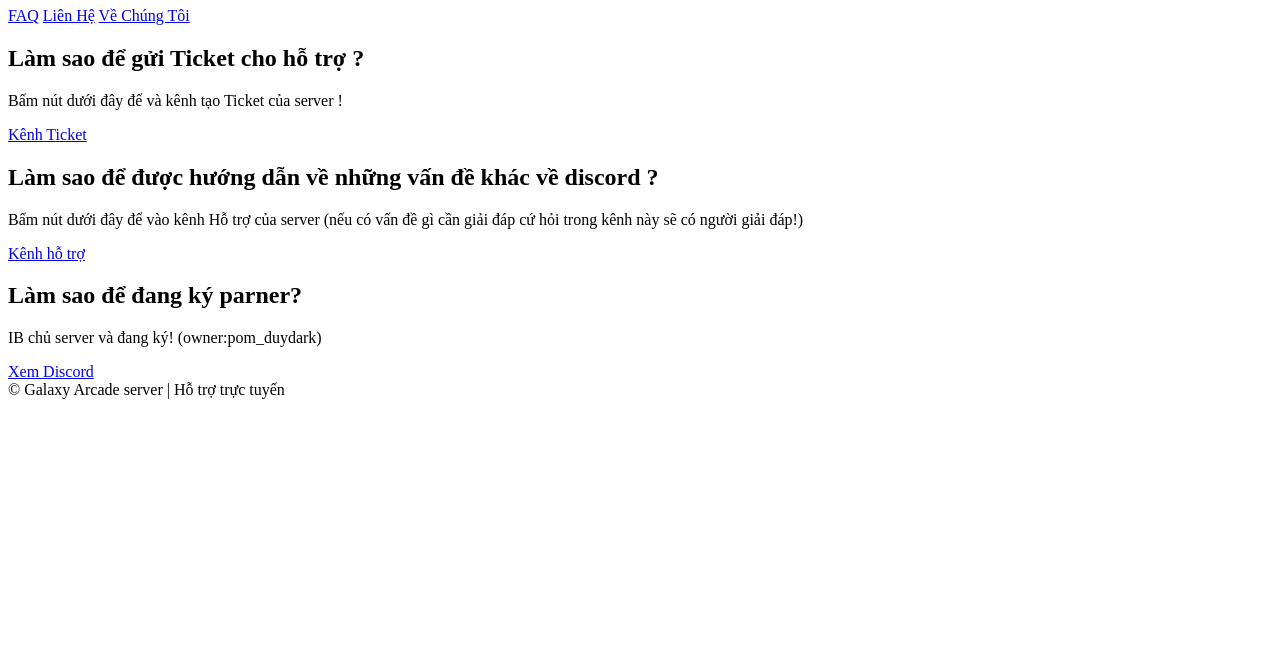
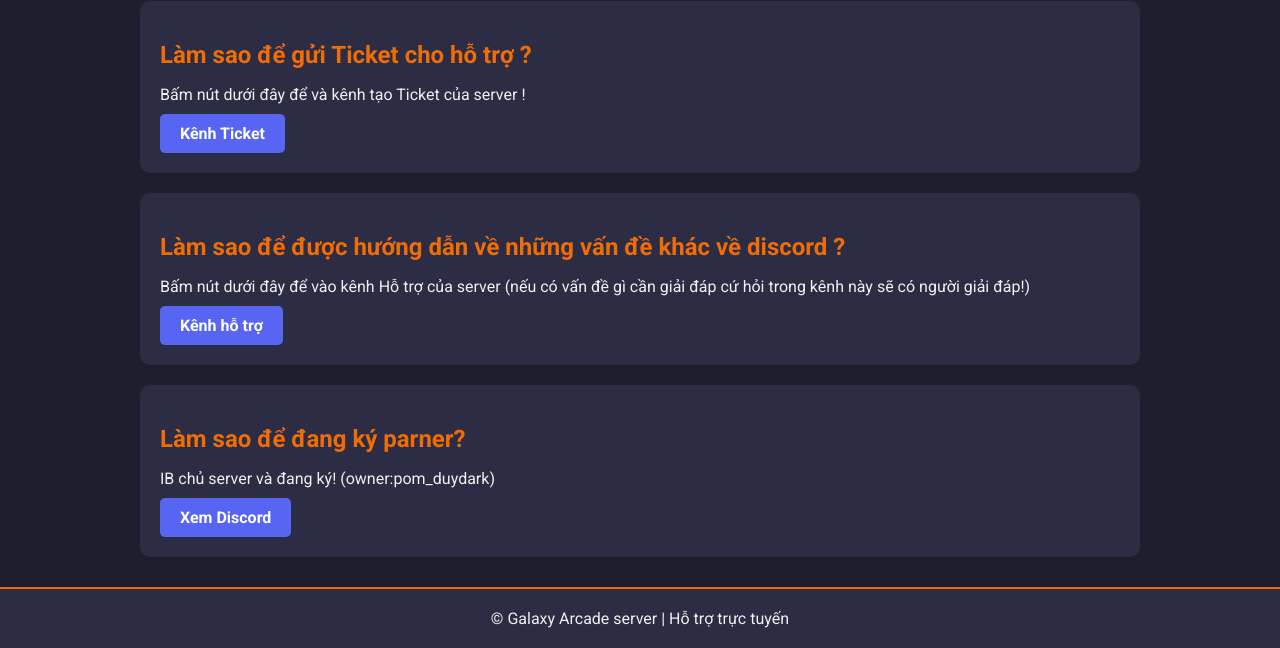
Before and after one commit to sangnguyen120728-ship-it/sang, a plain HTML site: page index.html in a window 1280 px wide. Shown: the part 171-819 px from the top of the page. Drawn offline with Linux system fonts and the light colour scheme.

Commit message:
Update index.html

```diff
--- a/index.html
+++ b/index.html
@@ -1,3 +1,41 @@
+<!DOCTYPE html>
+<html lang="vi">
+<head>
+  <meta charset="UTF-8">
+  <meta name="viewport" content="width=device-width, initial-scale=1.0">
+  <title>Galaxy Arcade server Suppot</title>
+  <!-- Google Fonts -->
+  <link href="https://fonts.googleapis.com/css2?family=Roboto:wght@400;700&display=swap" rel="stylesheet">
+  <style>
+    body {
+      margin: 0;
+      font-family: 'Roboto', sans-serif;
+      background-color: #1e1e2f;
+      color: #f0f0f0;
+    }
+
+    header {
+      background-color: #2c2c44;
+      padding: 20px;
+      text-align: center;
+      border-bottom: 2px solid #f06d06;
+    }
+
+    header h1 {
+      color: #f06d06;
+      font-size: 2rem;
+    }
+
+    nav {
+      margin-top: 10px;
+    }
+
+    nav a {
+      color: #f0f0f0;
+      text-decoration: none;
+      margin: 0 15px;
+      font-weight: 500;
+      transition: 0.3s;
     }
 
     nav a:hover {
```
